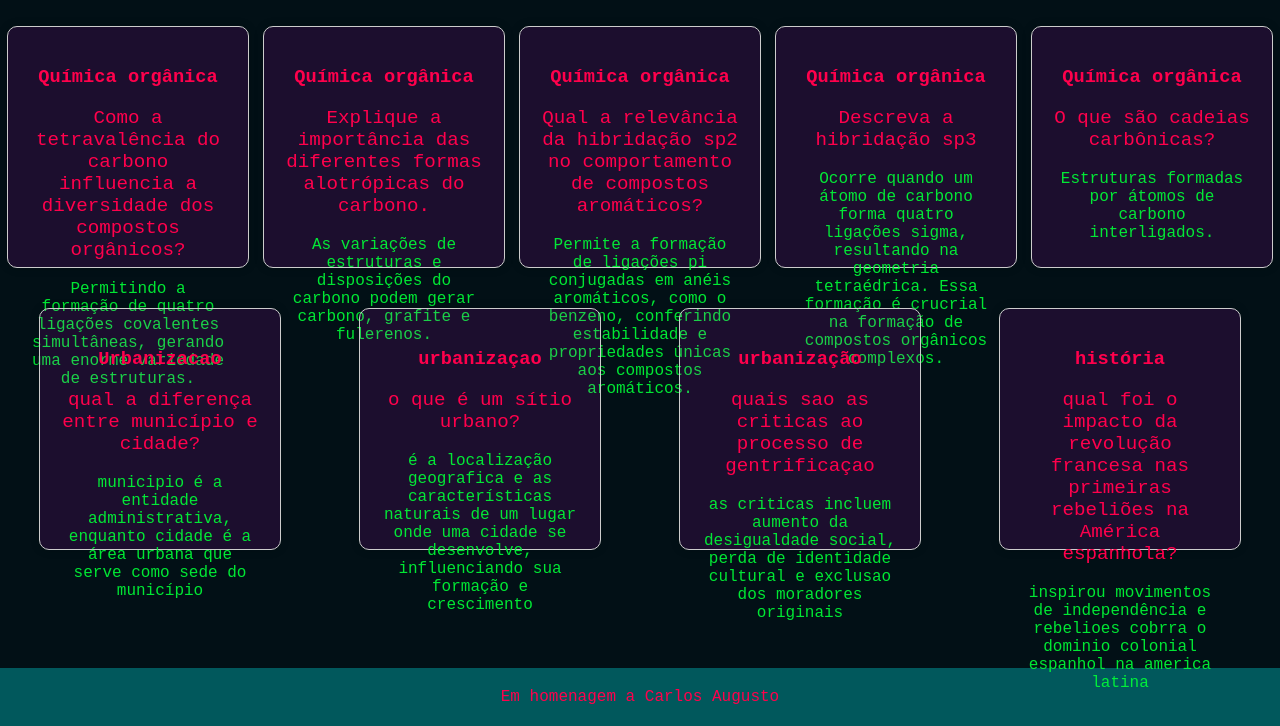
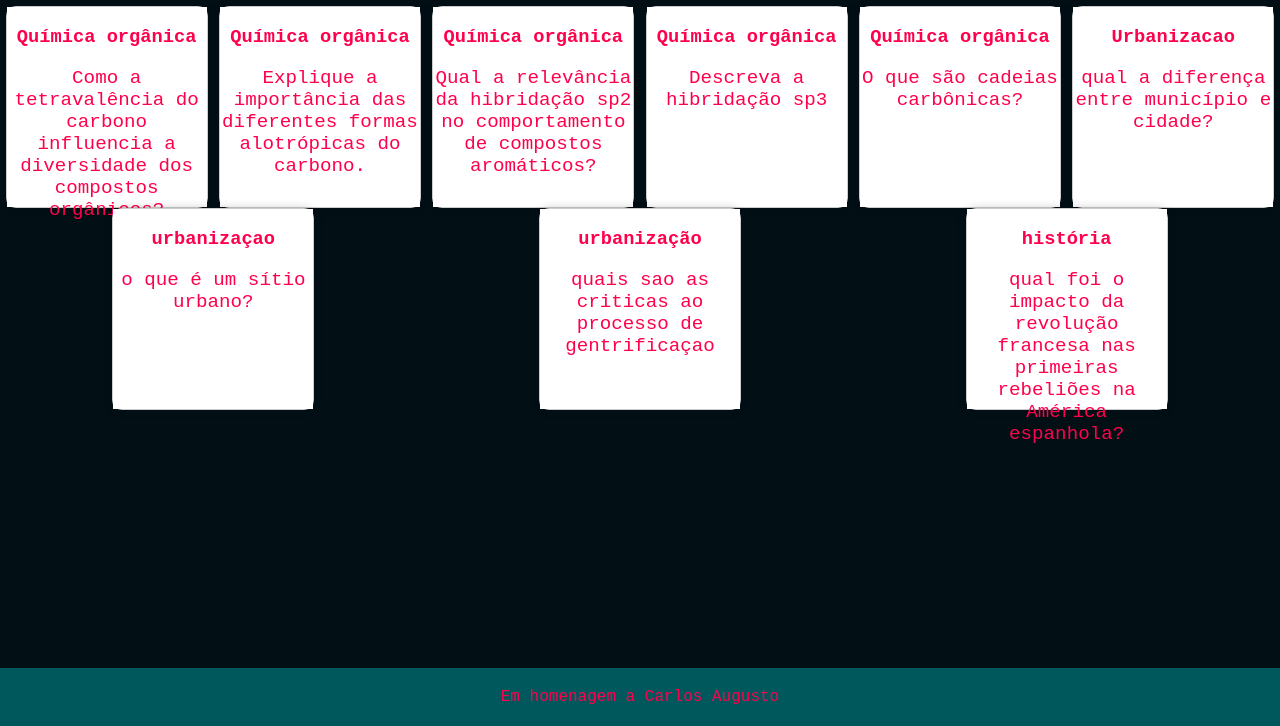
Before and after one commit to hideki123123/flashcards, a plain HTML site: page index.html in a window 1280 px wide. Shown: the part 74-800 px from the top of the page. Drawn offline with Linux system fonts and the light colour scheme.

Commit message:
sdfsdfadasd

```diff
--- a/index.html
+++ b/index.html
@@ -3,16 +3,16 @@
 <head>
   <meta charset="UTF-8">
   <meta name="viewport" content="width=device-width, initial-scale=1.0">
-    <title>flashcards cool</title>
+  <title>Flashcards</title>
   <link rel="stylesheet" href="style.css">
 </head>
 <body>
   <header>
-        <h1>Flashcards de Ensino Médio</h1>
+    <h1>Flashcards</h1>
   </header>
   <main>
     <section id="container">
-
+      <!-- Flashcards serão criados aqui -->
     </section>
   </main>
   <footer>
--- a/main.js
+++ b/main.js
@@ -1,24 +1,31 @@
-function criaCartao (categoria, pergunta, resposta){
+function criaCartao(categoria, pergunta, resposta) {
     let container = document.getElementById('container');
-    let cartao = document.createElement('article');
-    cartao.className = 'cartao';
-    cartao.innerHTML = `
-    <div class="cartao-conteudo flashcard">
-    <h3>${categoria}</h3>
-    <div class="cartao-pergunta question">
+    let cartao = document.createElement('div');
+    cartao.className = 'flashcard';
+
+    let front = document.createElement('div');
+    front.className = 'front';
+    front.innerHTML = `
+      <h3>${categoria}</h3>
+      <div class="cartao-pergunta question">
         <p>${pergunta}</p>
-    </div>
-    <div class="cartao-resposta answer">
+      </div>
+    `;
+
+    let back = document.createElement('div');
+    back.className = 'back';
+    back.innerHTML = `
+      <div class="cartao-resposta answer">
         <p>${resposta}</p>
-    </div>
-</div>
-    `
-    container.appendChild(cartao)
-}
-const flashcards = document.querySelectorAll('.flashcard');
+      </div>
+    `;
 
-flashcards.forEach((flashcard) => {
-  flashcard.addEventListener('click', () => {
-    flashcard.classList.toggle('flipped');
-  });
-});
+    cartao.appendChild(front);
+    cartao.appendChild(back);
+
+    container.appendChild(cartao);
+
+    cartao.addEventListener('click', () => {
+      cartao.classList.toggle('flipped');
+    });
+  }
--- a/style.css
+++ b/style.css
@@ -17,10 +17,6 @@ body {
     grid-template-rows: auto 1fr auto;
   }
 
-color {
-    color: white;
-}
-
   header {
     min-height: 50px;
   }
@@ -38,48 +34,6 @@ h1 {
     justify-content: space-around;
   }
 
-.flashcard {
-    background: rgba(255, 0, 255, 0.1);
-    border: 2px solid var(--punk-cyan);
-    border-radius: 10px;
-    padding: 20px;
-    margin: 20px auto;
-    width: 350px;
-    box-shadow: 0 0 15px var(--glass-cyan);
-    transition: transform 0.3s;
-
-}
-
-.flashcard:hover {
-    transform: scale(1.05);
-}
-
-.question {
-    font-size: 1.2em;
-    margin-bottom: 10px;
-}
-
-.answer {
-    font-size: 1em;
-    color: var(--punk-green);
-    opacity: 0.9;
-}
-
-footer {
-    min-height: 50px;
-    background-color: var(--glass-cyan);
-    padding: .25rem;
-}
-@media (max-width: 600px) {
-    #container {
-        flex-direction: column;
-        align-items: center;
-    }
-
-    .flashcard {
-        width: 90%; /* Adjust the width for smaller screens */
-    }
-}
   .flashcard {
     position: relative;
     width: 200px;
@@ -110,6 +64,42 @@ footer {
     transform: rotateY(180deg);
   }
 
-  .flashcard:hover {
+  .flashcard.flipped {
     transform: rotateY(180deg);
   }
+
+  .flashcard.flipped .front {
+    transform: rotateY(180deg);
+  }
+
+  .flashcard.flipped .back {
+    transform: rotateY(0deg);
+  }
+
+  .question {
+    font-size: 1.2em;
+    margin-bottom: 10px;
+  }
+
+  .answer {
+    font-size: 1em;
+    color: var(--punk-green);
+    opacity: 0.9;
+  }
+
+  footer {
+    min-height: 50px;
+    background-color: var(--glass-cyan);
+    padding: .25rem;
+  }
+
+  @media (max-width: 600px) {
+    #container {
+      flex-direction: column;
+      align-items: center;
+    }
+
+    .flashcard {
+      width: 90%; /* Adjust the width for smaller screens */
+    }
+  }
```
Lines whose indentation alone changed are shown as unchanged.
